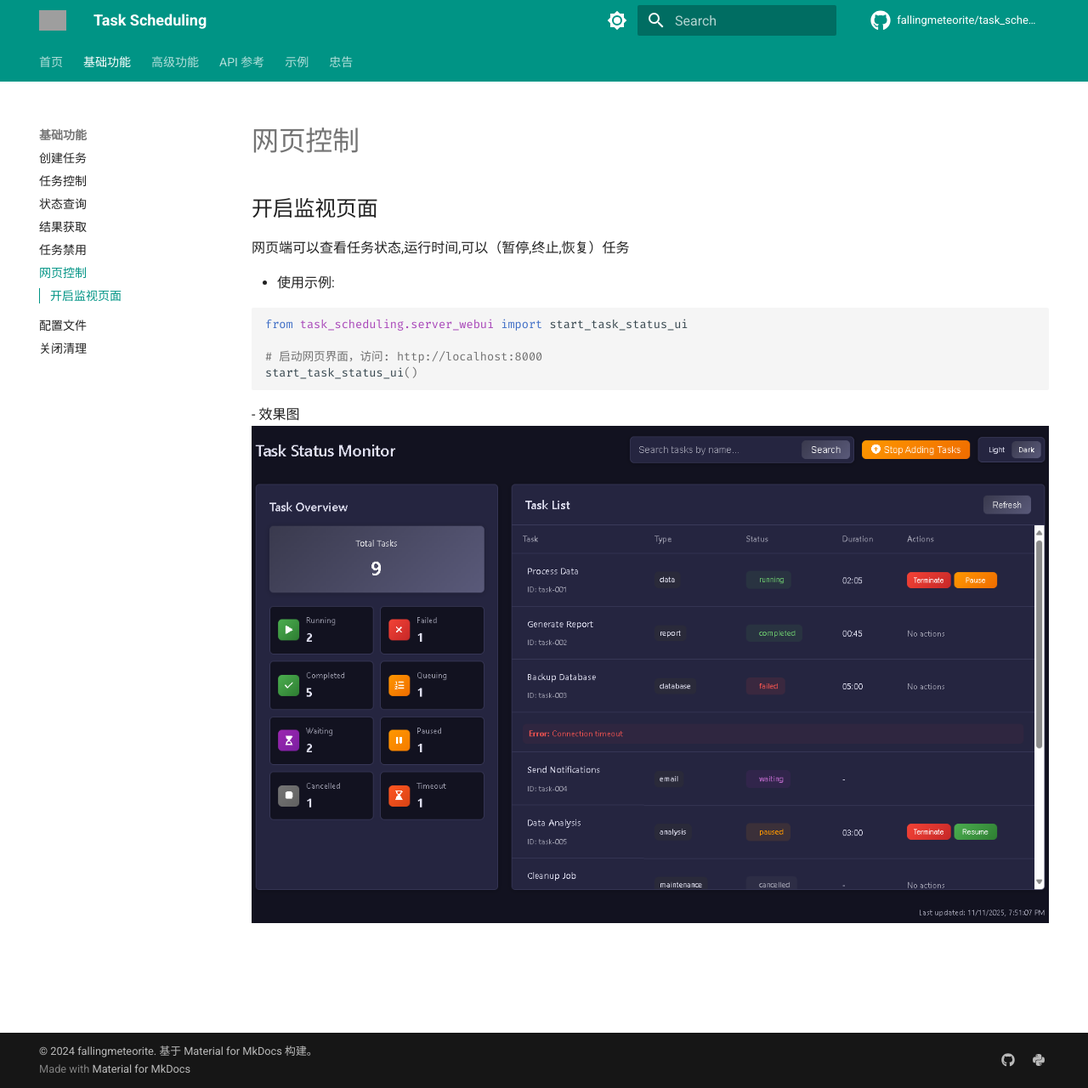
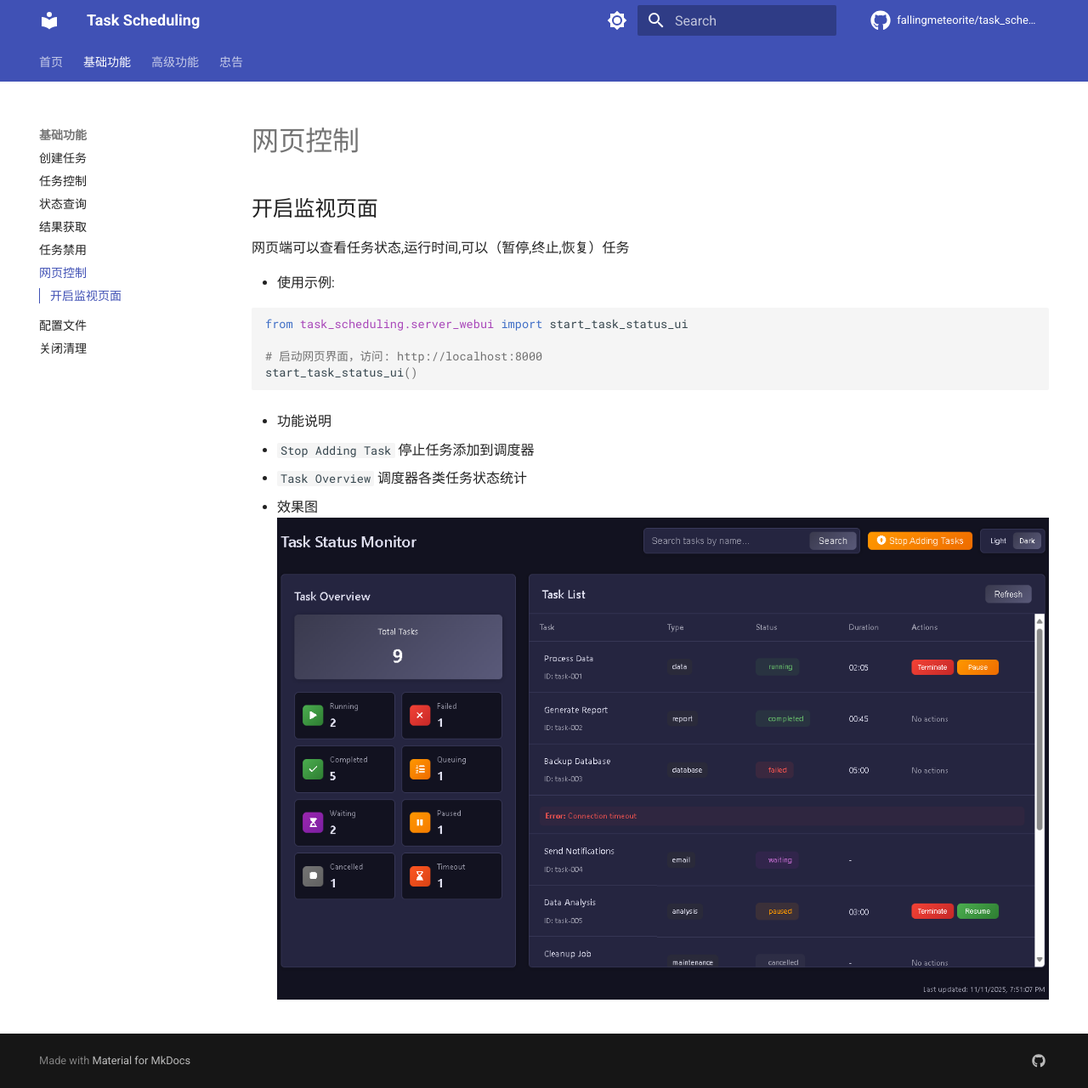
Before and after one commit to fallingmeteorite/task_scheduling, an MkDocs documentation site: the page built from docs/basic/web_control.md, in a window 1280 px wide and 1280 px high. Shown: the whole window at 85% size. Built offline with MkDocs 1.6.1 and Material for MkDocs 9.7.7, drawn with Linux system fonts in a browser that asks for light colours; comment, search, counter and statistics services are not loaded; grey boxes are pictures that could not be loaded.

Commit message:
publish 6.0.0

````diff
--- a/docs/basic/web_control.md
+++ b/docs/basic/web_control.md
@@ -10,5 +10,11 @@ from task_scheduling.server_webui import start_task_status_ui
 # 启动网页界面，访问: http://localhost:8000
 start_task_status_ui()
 ```
+
+- 功能说明
+
+- `Stop Adding Task` 停止任务添加到调度器
+- `Task Overview` 调度器各类任务状态统计
+
 - 效果图
-![img](./../img/01.png)
+  ![img](./../img/01.png)
--- a/mkdocs.yml
+++ b/mkdocs.yml
@@ -6,28 +6,25 @@ repo_name: fallingmeteorite/task_scheduling
 
 theme:
   name: material
-  logo: assets/logo.svg  # 建议添加一个 logo
-  favicon: assets/favicon.ico  # 建议添加 favicon
   features:
     - navigation.tabs
     - navigation.sections
     - navigation.expand
-    - navigation.indexes
     - toc.integrate
     - search.suggest
     - search.highlight
     - content.tabs.link
-    - content.code.annotate
+
+  # 调色板优化
   palette:
-    # 主色调方案
     - scheme: default
-      primary: teal
+      primary: indigo
       accent: blue
       toggle:
         icon: material/brightness-7
         name: 切换到暗色模式
     - scheme: slate
-      primary: teal
+      primary: indigo
       accent: blue
       toggle:
         icon: material/brightness-4
@@ -36,33 +33,33 @@ theme:
   # 字体优化
   font:
     text: Roboto
-    code: Fira Code
+    code: Roboto Mono
 
-  # 图标设置
+  # 图标美化
   icon:
     repo: fontawesome/brands/github
-    view: material/eye
-    edit: material/pencil
 
 # 插件配置
 plugins:
-  - search:
-      lang: en
-  - tags
+  - search
 
-# 额外 CSS 美化
-extra_css:
-  - stylesheets/extra.css
+# Markdown 扩展增强
+markdown_extensions:
+  - admonition
+  - pymdownx.details
+  - pymdownx.superfences
+  - pymdownx.tabbed:
+      alternate_style: true
+  - pymdownx.highlight:
+      anchor_linenums: true
+  - pymdownx.inlinehilite
+  - toc:
+      permalink: true
+  - pymdownx.emoji:
+      emoji_index: !!python/name:material.extensions.emoji.twemoji
+      emoji_generator: !!python/name:material.extensions.emoji.to_svg
 
-# 额外 JavaScript
-extra_javascript:
-  - javascripts/extra.js
-
-# 版权信息
-copyright: |
-  &copy; 2024 fallingmeteorite. 基于 <a href="https://squidfunk.github.io/mkdocs-material/" target="_blank">Material for MkDocs</a> 构建。
-
-# 导航优化
+      # 导航结构优化
 nav:
   - 首页: index.md
   - 基础功能:
@@ -80,36 +77,16 @@ nav:
       - 依赖型任务: advanced/dependent_tasks.md
       - 任务重试: advanced/task_retry.md
       - 分布式服务: advanced/distributed_service.md
-  - API 参考: api.md  # 建议添加 API 文档
-  - 示例: examples.md  # 建议添加示例页面
   - 忠告: advice.md
-
-# 扩展配置
-markdown_extensions:
-  - admonition
-  - pymdownx.details
-  - pymdownx.superfences
-  - pymdownx.tabbed:
-      alternate_style: true
-  - pymdownx.highlight:
-      anchor_linenums: true
-  - pymdownx.inlinehilite
-  - pymdownx.snippets
-  - pymdownx.arithmatex:
-      generic: true
-  - toc:
-      permalink: true
-  - pymdownx.emoji:
-      emoji_index: !!python/name:material.extensions.emoji.twemoji
-      emoji_generator: !!python/name:material.extensions.emoji.to_svg
 
 # 额外配置
 extra:
+  # 社交链接
   social:
     - icon: fontawesome/brands/github
       link: https://github.com/fallingmeteorite
-    - icon: fontawesome/brands/python
-      link: https://pypi.org/project/task-scheduling
-  analytics:
-    provider: google
-    property: YOUR_GOOGLE_ANALYTICS_ID  # 可选：添加分析
+      name: GitHub
+
+  # 版权信息
+  copyright: |
+    &copy; 2025-2026 fallingmeteorite | 基于 Material for MkDocs 构建
````
Also changed, not shown: docs/basic/shutdown.md (+2 -1 lines).
